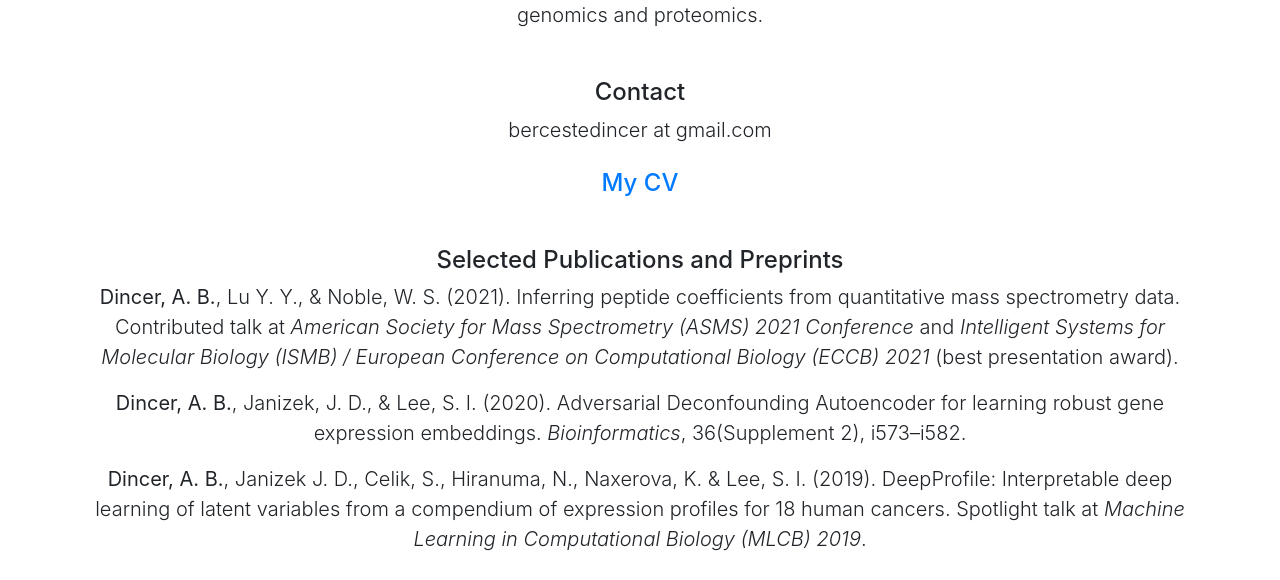
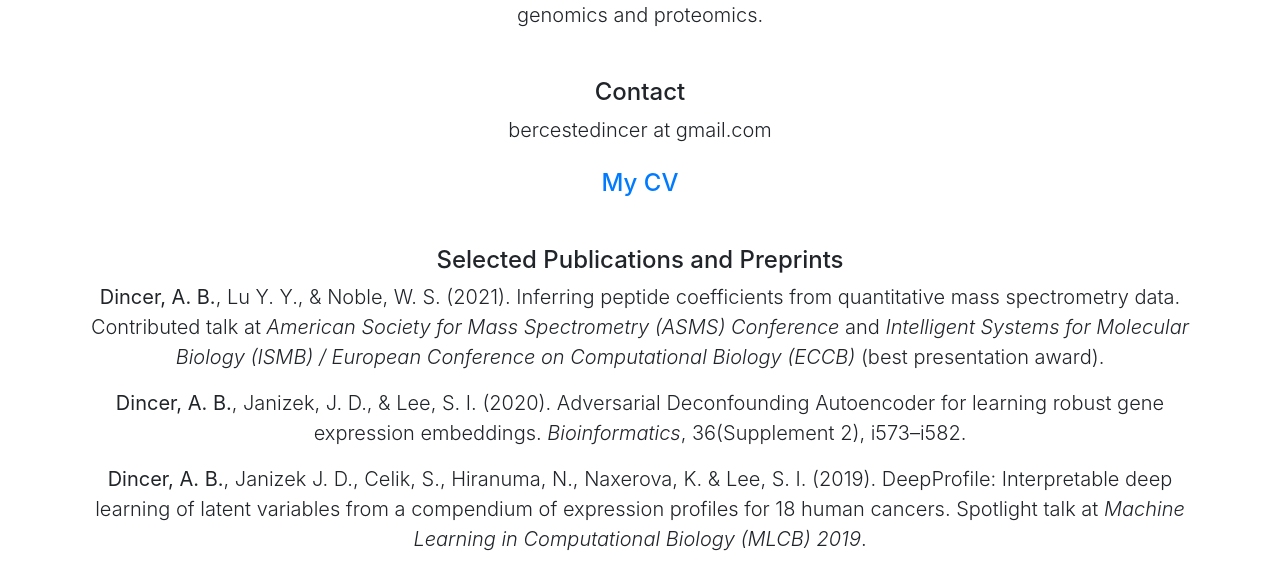
Before and after one commit to BercesteDincer/bercestedincer.github.io, a website: page index.html in a window 1280 px wide. Shown: the part 220-800 px from the top of the page. Drawn offline with Linux system fonts and the light colour scheme.

Commit message:
Update index.html

```diff
--- a/index.html
+++ b/index.html
@@ -50,7 +50,7 @@
         <h4 class="mt-4"><a href="Ayse_Berceste_Dincer_CV_2021.pdf">My CV</a></h4>
 
         <h4 class="mt-5">Selected Publications and Preprints</h4>
-        <p class="lead"> <b>Dincer, A. B.</b>, Lu Y. Y.,  &amp Noble, W. S. (2021). Inferring peptide coefficients from quantitative mass spectrometry data. Contributed talk at <i>American Society for Mass Spectrometry (ASMS) 2021 Conference</i> and <i> Intelligent Systems for Molecular Biology (ISMB) / European Conference on Computational Biology (ECCB) 2021</i> (best presentation award).</p>
+        <p class="lead"> <b>Dincer, A. B.</b>, Lu Y. Y.,  &amp Noble, W. S. (2021). Inferring peptide coefficients from quantitative mass spectrometry data. Contributed talk at <i>American Society for Mass Spectrometry (ASMS) Conference</i> and <i> Intelligent Systems for Molecular Biology (ISMB) / European Conference on Computational Biology (ECCB) </i> (best presentation award).</p>
         <p class="lead"> <b>Dincer, A. B.</b>, Janizek, J. D., &amp Lee, S. I. (2020). Adversarial Deconfounding Autoencoder for learning robust gene expression embeddings. <i> Bioinformatics</i>, 36(Supplement 2), i573–i582.</p>
         <p class="lead"> <b>Dincer, A. B.</b>, Janizek J. D., Celik, S., Hiranuma, N., Naxerova, K. &amp Lee, S. I. (2019). DeepProfile: Interpretable deep learning of latent variables from a compendium of expression profiles for 18 human cancers. Spotlight talk at <i>Machine Learning in Computational Biology (MLCB) 2019</i>.</p>
 
```
